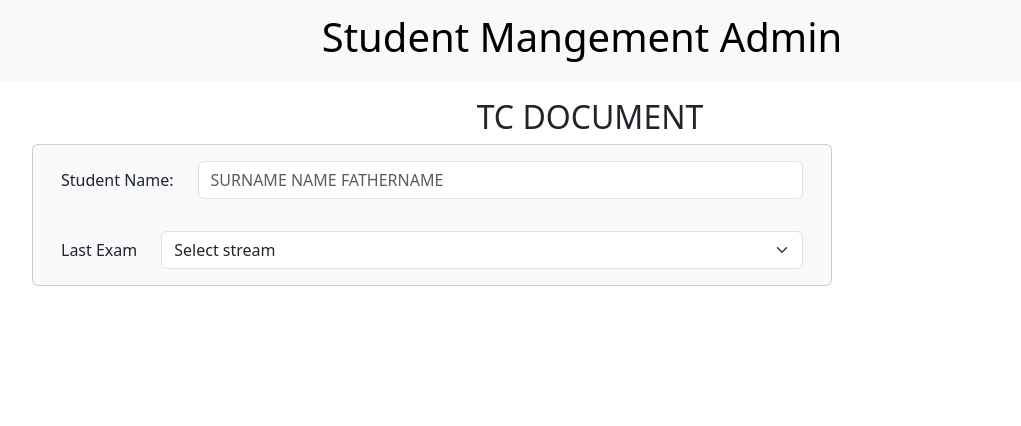
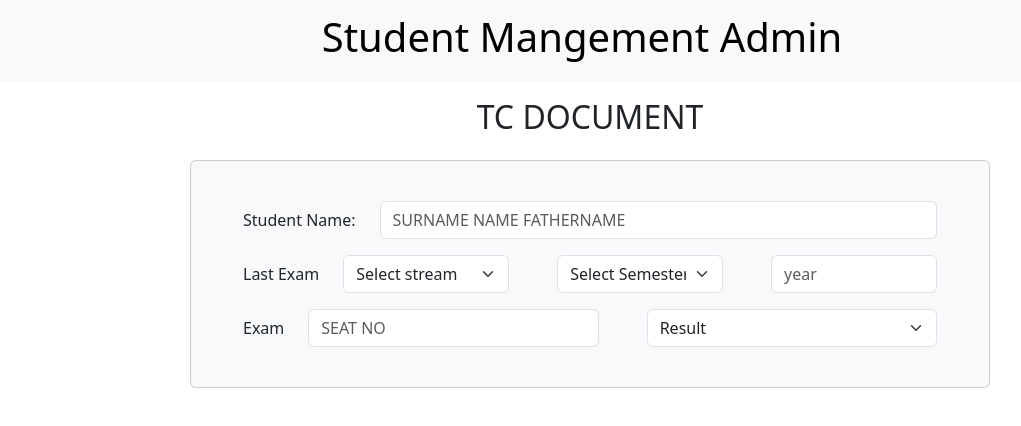
Before and after one commit to drashtipadia/student-mangement-frontend, a React (Create React App) app: page /tcdocument in a window 1280 px wide. Shown: the top 426 px of the page, without its empty margins (50-1071 px from the left). Built offline with nearby package versions, Linux system fonts and the light colour scheme.

Commit message:
feat:TCDoc design

```diff
--- a/src/App.css
+++ b/src/App.css
@@ -1,5 +1,13 @@
+* {
+  margin: 0px;
+  padding: 0px;
+  box-sizing: border-box;
+}
+
 .App {
   text-align: center;
+  background-color: black;
+  height: 100%;
 }
 
 .App-logo {
@@ -32,6 +40,7 @@
   from {
     transform: rotate(0deg);
   }
+
   to {
     transform: rotate(360deg);
   }
--- a/src/App.js
+++ b/src/App.js
@@ -15,7 +15,7 @@ function App() {
   return (
     <>
       <Header />
-      <div className="App h-100 bg-dark ">
+      <div className="App">
         <div className="conatiner p-5">
           <div className="row g-3">
             <Link to={"/admissionForm"}>
--- a/src/Component/TableRow.jsx
+++ b/src/Component/TableRow.jsx
@@ -5,7 +5,7 @@ export function TableRow({ data }) {
         if (key === 'birth_date') {
           val = val.split('T')[0];
         }
-        if (key === "inserted_at") {
+        if (key === "date(inserted_at)") {
           val = val.split('T')[0];
         }
 
--- a/src/views/AdmissionForm.jsx
+++ b/src/views/AdmissionForm.jsx
@@ -214,8 +214,9 @@ function AdmissionForm() {
   return (
     <>
       <Header />
-      <div className="container">
-        <h2 className="text-center mt-3">Admission Form</h2>
+      <div className="bg-dark">
+
+        <h2 className="text-center mt-3 text-white">Admission Form</h2>
         <div className="col d-flex justify-content-center py-3">
           <div className="card bg-light" style={{ width: "50rem" }}>
             <form className="m-4" method="post" encType="multipart/form-data">  {/* onSubmit={handleSubmit}  */}
@@ -609,6 +610,7 @@ function AdmissionForm() {
             </form>
           </div>
         </div>
+
       </div>
     </>
   );
--- a/src/views/StudentsList.jsx
+++ b/src/views/StudentsList.jsx
@@ -97,7 +97,8 @@ export function StudentsList() {
         <Loading />
       ) : (
         <>
-          <h2 className="text-center m-4 ">Student Info</h2>
+
+          <h2 className="text-center m-4">Student Info</h2>
           <div className="container mb-3  align-items-center">
             <div className="border border-3 rounded-1 justify-content-between ">
               <div className="row  align-items-center form-group m-2">
@@ -220,6 +221,7 @@ export function StudentsList() {
               </tbody>
             </table>
           </div>
+
         </>
       )}
     </>
--- a/src/views/TCDoc.jsx
+++ b/src/views/TCDoc.jsx
@@ -7,11 +7,11 @@ function TCDoc() {
     return (
         <>
             <Header />
-            <div className="container justify-content-between">
+            <div className="container">
                 <h2 className="text-center mt-3">TC DOCUMENT</h2>
-                {/* <div className='row '> */}
-                {/* <div className="col d-flex justify-content-center py-3"> */}
+                <div className="col d-flex justify-content-center py-3">
                     <div className="card bg-light" style={{ width: "50rem" }}>
+                        <form className="m-4" method="post" encType="multipart/form-data">  {/* onSubmit={handleSubmit}  */}
 
                             <div className="row border-3 form-group m-3 align-items-center">
                                 <Input
@@ -28,15 +28,66 @@ function TCDoc() {
                                     name="lastexam"
                                     label={"Last Exam"}
                                     placeholder={"Select stream"}
-                            data={[{ label: "BCA", value: "bca" }, { label: "BCA", value: "bca" }]}
+                                    data={[
+                                        { label: "BA", value: "ba" },
+                                        { label: "BBA", value: "bba" },
+                                        { label: "BCA", value: "bca" },
+                                        { label: "BCom", value: "bcom" },
+                                        { label: "MSCIT", value: "mscit" },
+                                    ]}
 
+                                />
+                                <SelectBox
+                                    name="semester"
+                                    // onChange={handleInputs}
+                                    label={""}
+                                    placeholder={"Select Semester"}
+                                    data={[
+                                        { label: "1st", value: "1" },
+                                        { label: "2nd", value: "2" },
+                                        { label: "3rd", value: "3" },
+                                        { label: "4th", value: "4" },
+                                        { label: "5th", value: "5" },
+                                        { label: "6th", value: "6" },
+                                        { label: "7th", value: "7" },
+                                        { label: "8th", value: "8" },
+                                    ]}
+                                />
+                                <Input
+                                    type="number"
+                                    name="year"
+                                    // onChange={handleInputs}
+                                    placeholder={"year"}
+                                    min="2000"
+                                    max={new Date().getFullYear()}
+                                />
+                            </div>
+                            <div className="row border-3 form-group m-3 align-items-center">
+                                <Input
+                                    type="text"
+                                    name="name"
+                                    label="Exam"
+                                    // value={name}
+                                    placeholder="SEAT NO"
+                                // onChange={handleInputs}
+                                />
+                                <SelectBox
+                                    name="result"
+                                    // onChange={handleInputs}
+                                    label={""}
+                                    placeholder={"Result"}
+                                    data={[
+                                        { label: "Pass", value: "Pass" },
+                                        { label: "Fail", value: "Fail" },
+                                    ]}
                                 />
                             </div>
 
 
 
+                        </form>
                     </div>
-
+                </div>
             </div>
 
         </>
```
Lines whose indentation alone changed are shown as unchanged.
